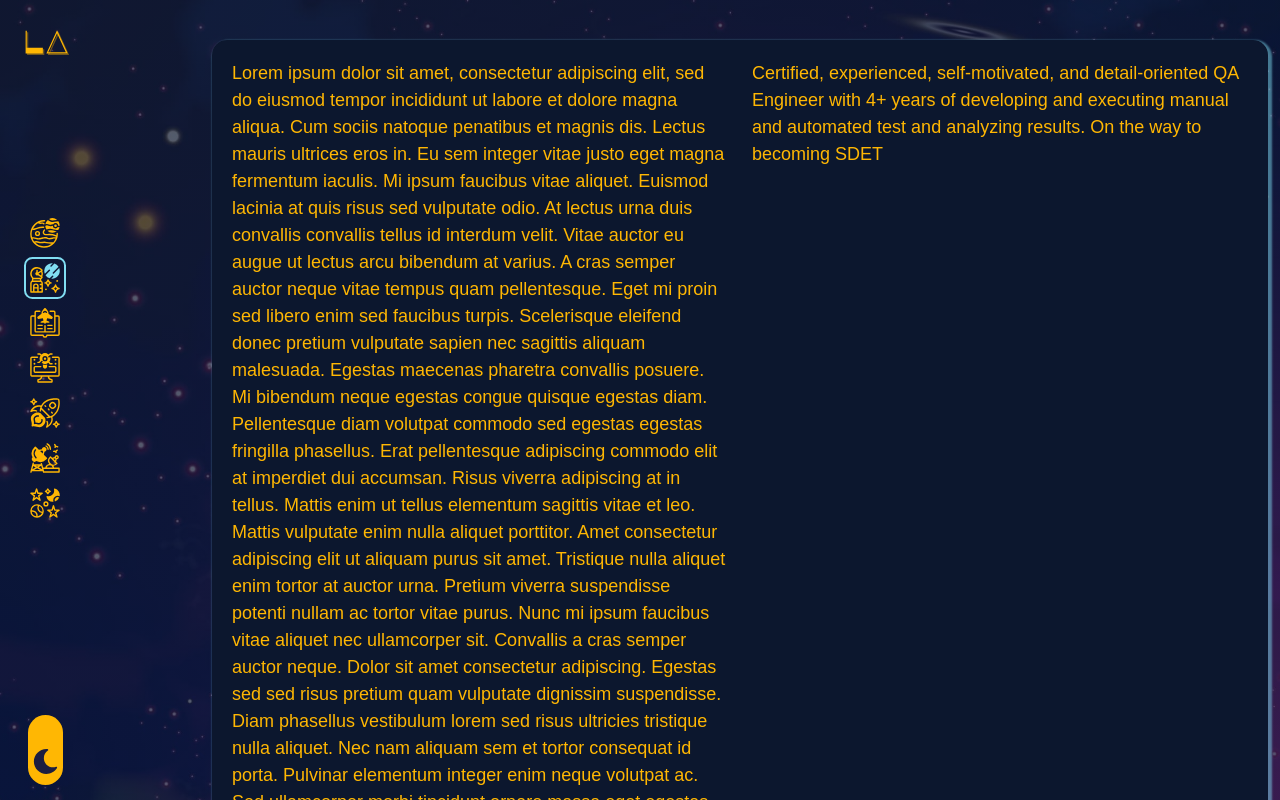
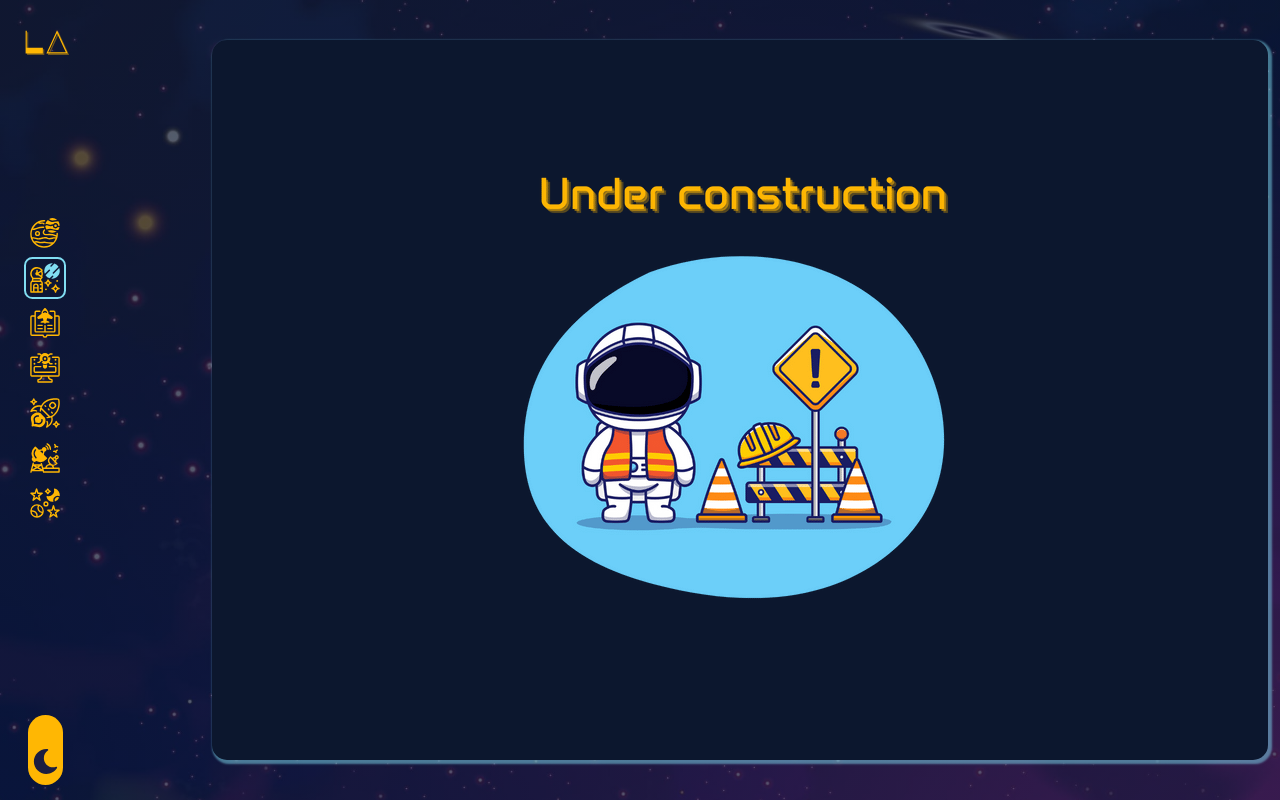
Before and after one commit to luisaalvanez/luisaalvanez.github.io, a plain HTML site: page index.html in a window 1280 px wide. Both pictures are taken after a click on the link 45 px from the left and 276 px from the top of the page. Shown: the top 800 px of the page. Drawn offline with nearby package versions, Linux system fonts and the light colour scheme; a web font is replaced by a local one.

Commit message:
Add under construction sections

```diff
--- a/assets/scss/_structure.scss
+++ b/assets/scss/_structure.scss
@@ -25,6 +25,13 @@ main {
     min-height: 100vh;
     padding-left: 110px;
     display: none;
+
+    div.under-construction {
+      min-height: 80vh;
+      display: flex;
+      align-items: center;
+      justify-items: center;
+    }
 
     &.active {
       display: flex;
--- a/index.html
+++ b/index.html
@@ -318,85 +318,12 @@
             <div class="section-info">
               <div class="row">
                 <div class="col-lg-6">
-                  <p>
-                    Lorem ipsum dolor sit amet, consectetur adipiscing elit, sed
-                    do eiusmod tempor incididunt ut labore et dolore magna
-                    aliqua. Cum sociis natoque penatibus et magnis dis. Lectus
-                    mauris ultrices eros in. Eu sem integer vitae justo eget
-                    magna fermentum iaculis. Mi ipsum faucibus vitae aliquet.
-                    Euismod lacinia at quis risus sed vulputate odio. At lectus
-                    urna duis convallis convallis tellus id interdum velit.
-                    Vitae auctor eu augue ut lectus arcu bibendum at varius. A
-                    cras semper auctor neque vitae tempus quam pellentesque.
-                    Eget mi proin sed libero enim sed faucibus turpis.
-                    Scelerisque eleifend donec pretium vulputate sapien nec
-                    sagittis aliquam malesuada. Egestas maecenas pharetra
-                    convallis posuere. Mi bibendum neque egestas congue quisque
-                    egestas diam. Pellentesque diam volutpat commodo sed egestas
-                    egestas fringilla phasellus. Erat pellentesque adipiscing
-                    commodo elit at imperdiet dui accumsan. Risus viverra
-                    adipiscing at in tellus. Mattis enim ut tellus elementum
-                    sagittis vitae et leo. Mattis vulputate enim nulla aliquet
-                    porttitor. Amet consectetur adipiscing elit ut aliquam purus
-                    sit amet. Tristique nulla aliquet enim tortor at auctor
-                    urna. Pretium viverra suspendisse potenti nullam ac tortor
-                    vitae purus. Nunc mi ipsum faucibus vitae aliquet nec
-                    ullamcorper sit. Convallis a cras semper auctor neque. Dolor
-                    sit amet consectetur adipiscing. Egestas sed sed risus
-                    pretium quam vulputate dignissim suspendisse. Diam phasellus
-                    vestibulum lorem sed risus ultricies tristique nulla
-                    aliquet. Nec nam aliquam sem et tortor consequat id porta.
-                    Pulvinar elementum integer enim neque volutpat ac. Sed
-                    ullamcorper morbi tincidunt ornare massa eget egestas purus
-                    viverra. Fames ac turpis egestas maecenas pharetra convallis
-                    posuere. Mauris a diam maecenas sed enim. Ut tristique et
-                    egestas quis ipsum. Facilisis leo vel fringilla est
-                    ullamcorper. Justo donec enim diam vulputate ut. Quam id leo
-                    in vitae turpis massa sed. Sed id semper risus in hendrerit
-                    gravida rutrum. Donec adipiscing tristique risus nec feugiat
-                    in. Tincidunt nunc pulvinar sapien et ligula. Purus sit amet
-                    luctus venenatis lectus magna fringilla urna. Morbi enim
-                    nunc faucibus a pellentesque sit. Libero nunc consequat
-                    interdum varius sit. Turpis cursus in hac habitasse platea
-                    dictumst quisque sagittis. Integer enim neque volutpat ac.
-                    Duis at consectetur lorem donec massa sapien faucibus et.
-                    Sit amet risus nullam eget felis eget nunc lobortis mattis.
-                    Placerat duis ultricies lacus sed turpis tincidunt. Id donec
-                    ultrices tincidunt arcu non. Felis eget nunc lobortis mattis
-                    aliquam faucibus. Et sollicitudin ac orci phasellus egestas
-                    tellus. Porta nibh venenatis cras sed felis eget. Ut
-                    faucibus pulvinar elementum integer enim neque. Elit
-                    ullamcorper dignissim cras tincidunt lobortis feugiat. Ac
-                    turpis egestas maecenas pharetra. In nibh mauris cursus
-                    mattis molestie a iaculis. Justo donec enim diam vulputate.
-                    Amet luctus venenatis lectus magna fringilla urna porttitor
-                    rhoncus dolor. Venenatis cras sed felis eget. Sit amet
-                    mattis vulputate enim. Mattis enim ut tellus elementum
-                    sagittis vitae et leo duis. Leo integer malesuada nunc vel
-                    risus commodo viverra maecenas accumsan. Convallis a cras
-                    semper auctor neque. Sed euismod nisi porta lorem mollis
-                    aliquam ut. Nec feugiat in fermentum posuere urna nec
-                    tincidunt praesent semper. Netus et malesuada fames ac
-                    turpis egestas integer. Et odio pellentesque diam volutpat
-                    commodo sed egestas egestas. Dictum fusce ut placerat orci
-                    nulla pellentesque. Vulputate dignissim suspendisse in est
-                    ante. Risus quis varius quam quisque id diam. Egestas diam
-                    in arcu cursus euismod quis viverra nibh. Neque volutpat ac
-                    tincidunt vitae semper quis. Gravida quis blandit turpis
-                    cursus in hac habitasse. Egestas maecenas pharetra convallis
-                    posuere morbi. Sit amet risus nullam eget felis. Pulvinar
-                    etiam non quam lacus suspendisse faucibus interdum posuere
-                    lorem. Sit amet aliquam id diam maecenas. Nunc consequat
-                    interdum varius sit amet mattis vulputate.
-                  </p>
-                </div>
-                <div class="col-lg-6">
-                  <p>
-                    Certified, experienced, self-motivated, and detail-oriented
-                    QA Engineer with 4+ years of developing and executing manual
-                    and automated test and analyzing results. On the way to
-                    becoming SDET
-                  </p>
+                  <div class="under-construction">
+                    <img
+                      src="/assets/images/construction/under_construction.png"
+                      alt="Under Construction"
+                    />
+                  </div>
                 </div>
               </div>
             </div>
@@ -408,8 +335,14 @@
           <div class="section-content background-blue">
             <div class="section-info">
               <div class="row">
-                <div class="col-lg-6"></div>
-                <div class="col-lg-6"></div>
+                <div class="col-lg-6">
+                  <div class="under-construction">
+                    <img
+                      src="/assets/images/construction/under_construction.png"
+                      alt="Under Construction"
+                    />
+                  </div>
+                </div>
               </div>
             </div>
           </div>
@@ -420,8 +353,14 @@
           <div class="section-content background-blue">
             <div class="section-info">
               <div class="row">
-                <div class="col-lg-6"></div>
-                <div class="col-lg-6"></div>
+                <div class="col-lg-6">
+                  <div class="under-construction">
+                    <img
+                      src="/assets/images/construction/under_construction.png"
+                      alt="Under Construction"
+                    />
+                  </div>
+                </div>
               </div>
             </div>
           </div>
@@ -432,8 +371,14 @@
           <div class="section-content background-blue">
             <div class="section-info">
               <div class="row">
-                <div class="col-lg-6"></div>
-                <div class="col-lg-6"></div>
+                <div class="col-lg-6">
+                  <div class="under-construction">
+                    <img
+                      src="/assets/images/construction/under_construction.png"
+                      alt="Under Construction"
+                    />
+                  </div>
+                </div>
               </div>
             </div>
           </div>
@@ -444,8 +389,14 @@
           <div class="section-content background-blue">
             <div class="section-info">
               <div class="row">
-                <div class="col-lg-6"></div>
-                <div class="col-lg-6"></div>
+                <div class="col-lg-6">
+                  <div class="under-construction">
+                    <img
+                      src="/assets/images/construction/under_construction.png"
+                      alt="Under Construction"
+                    />
+                  </div>
+                </div>
               </div>
             </div>
           </div>
@@ -456,8 +407,14 @@
           <div class="section-content background-blue">
             <div class="section-info">
               <div class="row">
-                <div class="col-lg-6"></div>
-                <div class="col-lg-6"></div>
+                <div class="col-lg-6">
+                  <div class="under-construction">
+                    <img
+                      src="/assets/images/construction/under_construction.png"
+                      alt="Under Construction"
+                    />
+                  </div>
+                </div>
               </div>
             </div>
           </div>
```
Also changed, not shown: assets/css/main.css, assets/images/construction/under_construction.png (added), 1 other file.
